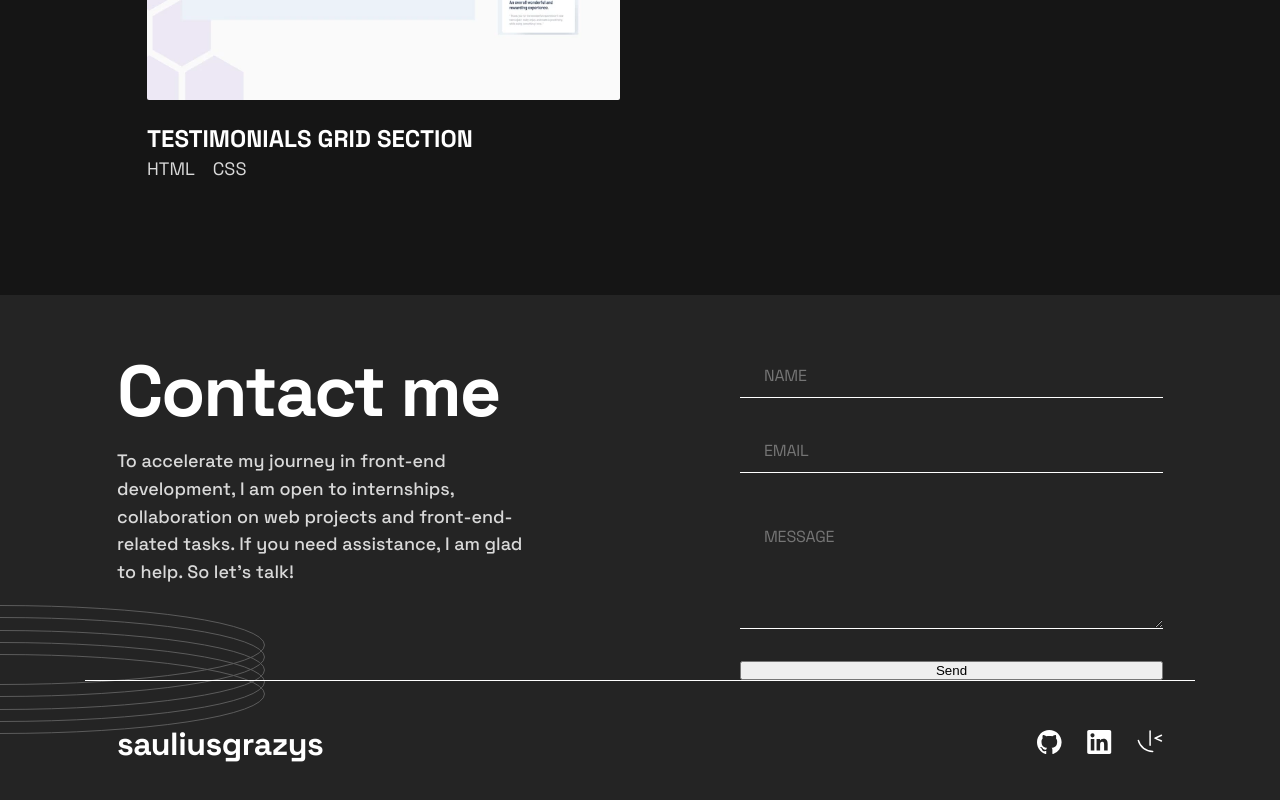
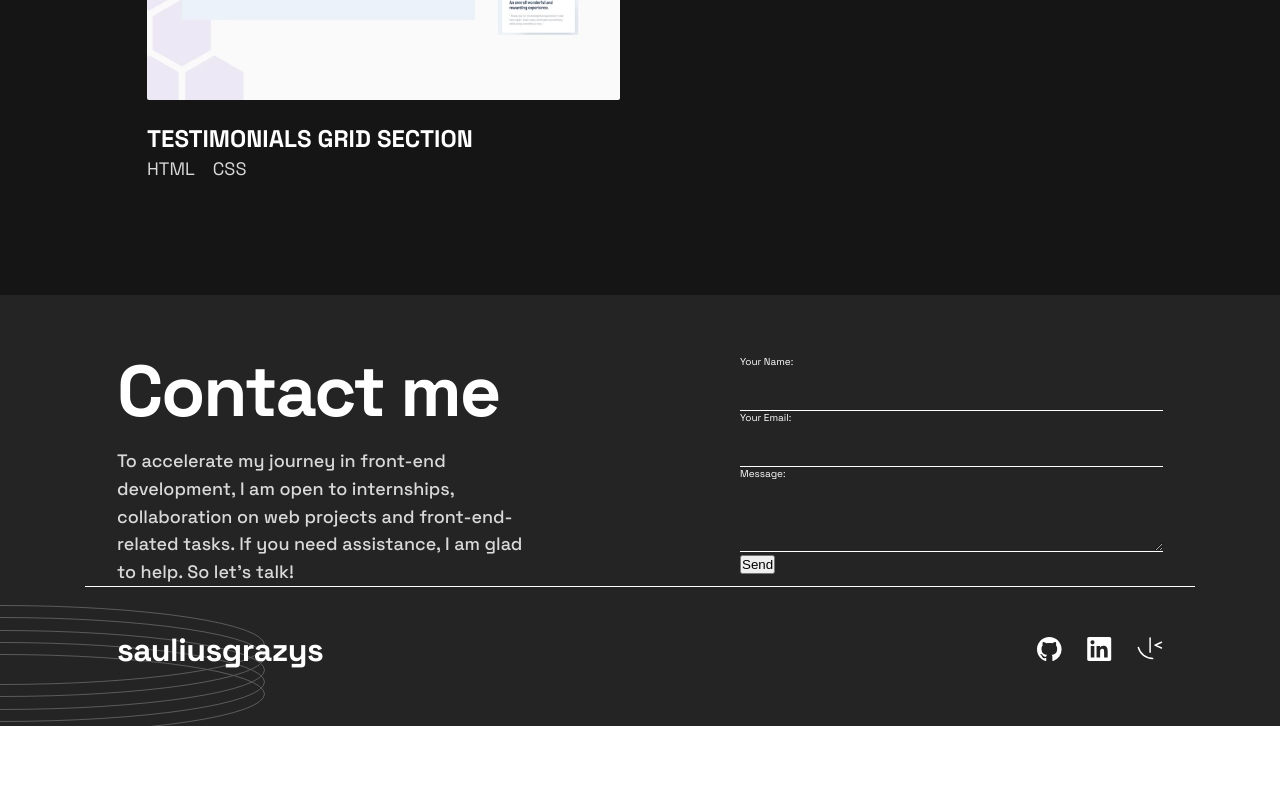
Before and after one commit to sgrazys/portfolio, a React (Create React App) app: page / in a window 1280 px wide. Shown: the part 2729-3529 px from the top of the page. After the commit the page ends 3466 px from the top, so only its background shows below. Built offline with nearby package versions, Linux system fonts and the light colour scheme.

Commit message:
messing around

```diff
--- a/public/index.html
+++ b/public/index.html
@@ -19,7 +19,7 @@
 				type="text"
 				name="name" />
 			<input
-				type="tetx"
+				type="email"
 				name="email" />
 			<textarea name="message"></textarea>
 		</form>
--- a/src/components/Form/Form.jsx
+++ b/src/components/Form/Form.jsx
@@ -65,7 +65,46 @@ function Form() {
 			</div>
 
 			<div className='form__body'>
-				<Input
+				{/* TESTING PURPOSE START */}
+				<form
+					name='contact'
+					method='post'>
+					<input
+						type='hidden'
+						name='form-name'
+						value='contact'
+					/>
+					<p>
+						<label>
+							Your Name:{' '}
+							<input
+								type='text'
+								name='name'
+							/>
+						</label>
+					</p>
+					<p>
+						<label>
+							Your Email:{' '}
+							<input
+								type='email'
+								name='email'
+							/>
+						</label>
+					</p>
+					<p>
+						<label>
+							Message: <textarea name='message'></textarea>
+						</label>
+					</p>
+					<p>
+						<button type='submit'>Send</button>
+					</p>
+				</form>
+
+				{/* TESTING PURPOSE END */}
+
+				{/* <Input
 					onChange={(e) => setName(e.target.value)}
 					value={name}
 					type={'text'}
@@ -92,7 +131,7 @@ function Form() {
 					rows='4'
 					name='message'></textarea>
 
-				<button type='submit'>Send</button>
+				<button type='submit'>Send</button> */}
 			</div>
 			<div className='rings-container'>
 				<Rings />
```
